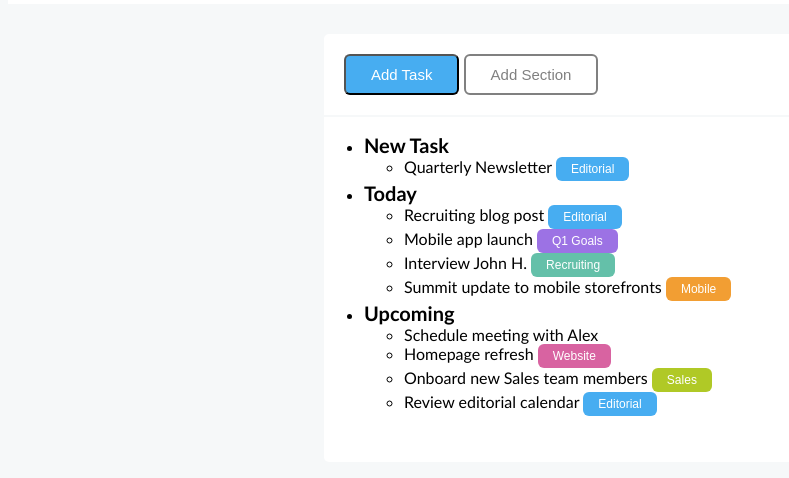
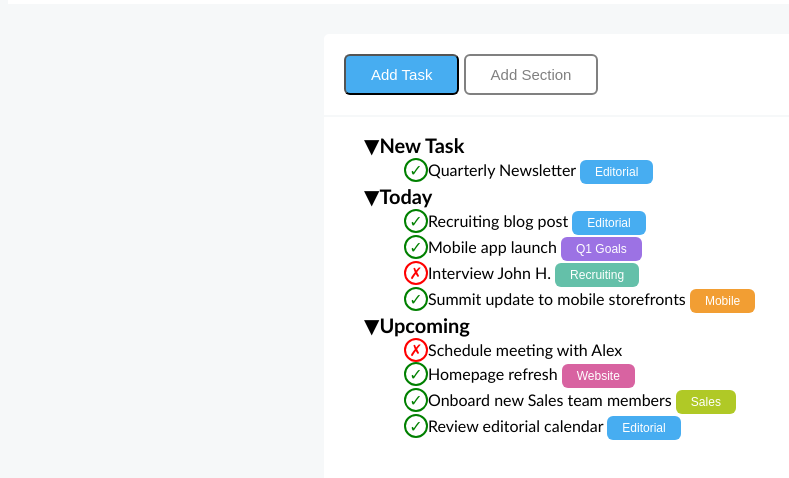
Before and after one commit to Luca92mic/html-css-toboolist, a plain HTML site: page index.html in a window 1280 px wide. Shown: the part 106-584 px from the top of the page, without its empty margins (0-789 px from the left). Drawn offline with Linux system fonts and the light colour scheme.

Commit message:
entity code css

```diff
--- a/css/style.css
+++ b/css/style.css
@@ -117,3 +117,35 @@ main {
     font-weight: bold;
     font-size: 20px;
 }
+
+.title-ul::before{
+    content: '\25BC';
+}
+
+ul{
+    list-style-type: none;
+}
+
+.negative::before{
+    content: '\2717';
+    border: 2px solid red;
+    color: red;
+    border-radius: 50%;
+    display: inline-block;
+    width: 20px;
+    height: 20px;
+    line-height: 20px;
+    text-align: center;
+}
+
+.positive::before{
+    content: '\2713';
+    border: 2px solid green;
+    color: green;
+    border-radius: 50%;
+    display: inline-block;
+    width: 20px;
+    height: 20px;
+    line-height: 20px;
+    text-align: center;
+}
--- a/index.html
+++ b/index.html
@@ -10,7 +10,7 @@
 <body>
     <!-- header -->
     <header>
-            <img src="img/Logo.png" alt="">
+            <img src="img/Logo.png" alt="Logo Toboolist">
             <h1 id="nome">Toboolist</h1>
     </header>
     <!-- fine header -->
```
